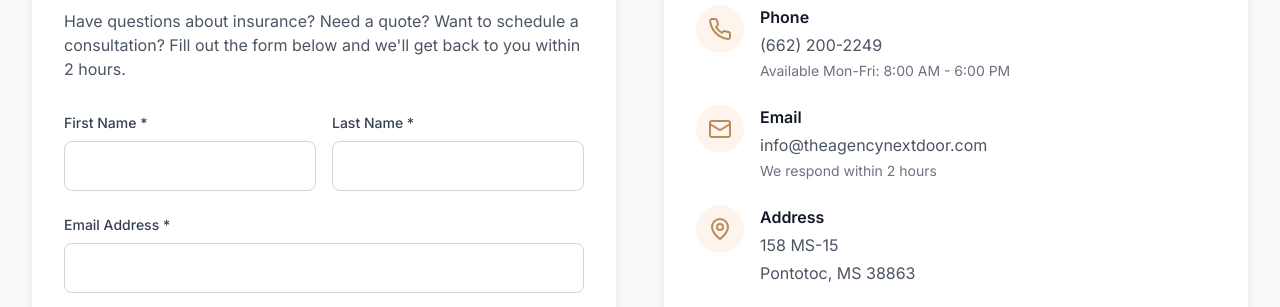
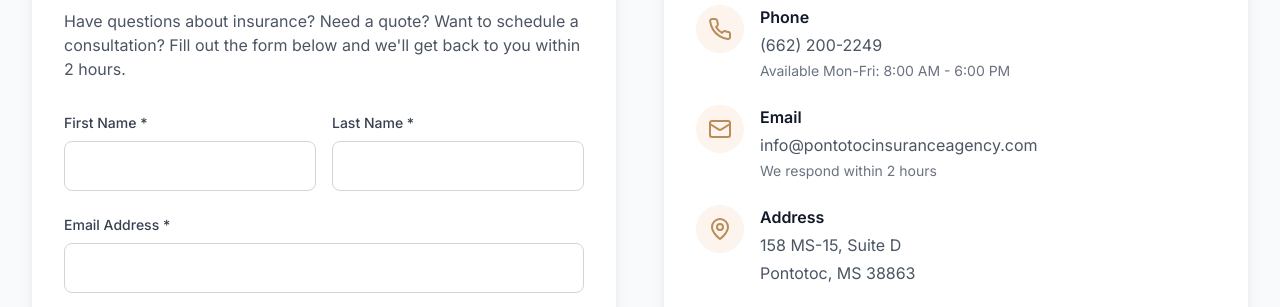
Before and after one commit to Aurex-Agency/Pontotocinsurance, a Next.js app: page /contact in a window 1280 px wide. Shown: the part 800-1107 px from the top of the page. Built offline with nearby package versions, Linux system fonts and the light colour scheme.

Commit message:
Update address to include Suite D
- Updated Footer component address to 158 MS-15, Suite D
- Updated ContactCTA component address
- Updated ContactInfo component address and email
- All address references now include Suite D

```diff
--- a/components/ContactCTA.tsx
+++ b/components/ContactCTA.tsx
@@ -41,8 +41,8 @@
                   <MapPin size={24} />
                 </div>
                 <div>
-                  <div className="font-semibold">Visit Our Office</div>
-                  <div className="text-gray-300">158 MS-15, Pontotoc, MS 38863</div>
+                <div className="font-semibold">Visit Our Office</div>
+                <div className="text-gray-300">158 MS-15, Suite D, Pontotoc, MS 38863</div>
                 </div>
               </div>
 
--- a/components/ContactInfo.tsx
+++ b/components/ContactInfo.tsx
@@ -25,7 +25,7 @@
             </div>
             <div>
               <h4 className="font-semibold text-gray-900 mb-1">Email</h4>
-              <p className="text-gray-600 mb-1">info@theagencynextdoor.com</p>
+              <p className="text-gray-600 mb-1">info@pontotocinsuranceagency.com</p>
               <p className="text-sm text-gray-500">We respond within 2 hours</p>
             </div>
           </div>
@@ -36,7 +36,7 @@
             </div>
             <div>
               <h4 className="font-semibold text-gray-900 mb-1">Address</h4>
-              <p className="text-gray-600 mb-1">158 MS-15</p>
+              <p className="text-gray-600 mb-1">158 MS-15, Suite D</p>
               <p className="text-gray-600">Pontotoc, MS 38863</p>
             </div>
           </div>
--- a/components/Footer.tsx
+++ b/components/Footer.tsx
@@ -93,7 +93,7 @@
                 <MapPin size={18} className="text-primary-400 mt-1" />
                 <div>
                   <p className="text-gray-400">
-                    158 MS-15<br />
+                    158 MS-15, Suite D<br />
                     Pontotoc, MS 38863
                   </p>
                 </div>
```
